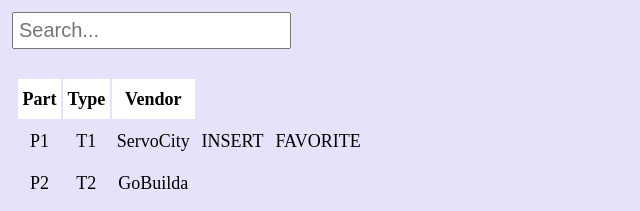
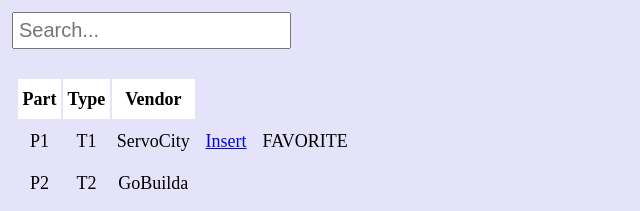
Before and after one commit to Spark10000/Spark10000.github.io, a plain HTML site: page index.html in a window 1280 px wide. Shown: the top 211 px of the page, without its empty margins (0-640 px from the left). Drawn offline with Linux system fonts and the light colour scheme.

Commit message:
Adds Insert Link to Test

```diff
--- a/index.html
+++ b/index.html
@@ -24,7 +24,7 @@
                     <td>P1</td>
                     <td>T1</td>
                     <td>ServoCity</td>
-                    <td>INSERT</td>
+                    <td><a href="https://www.youtube.com/watch?v=xvFZjo5PgG0">Insert</a></td>
                     <td>FAVORITE</td>
                 </tr>
                 <tr>
```
